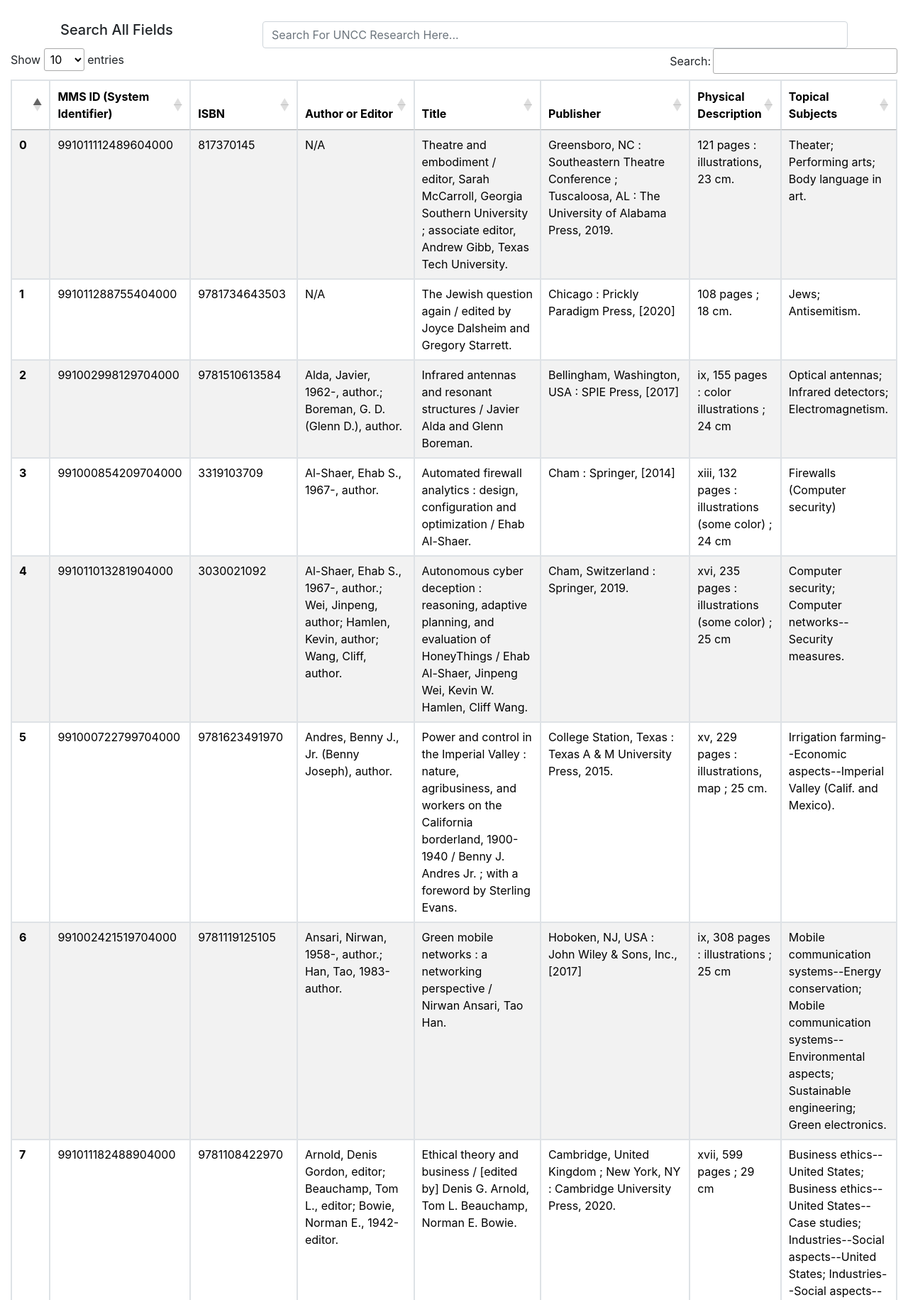
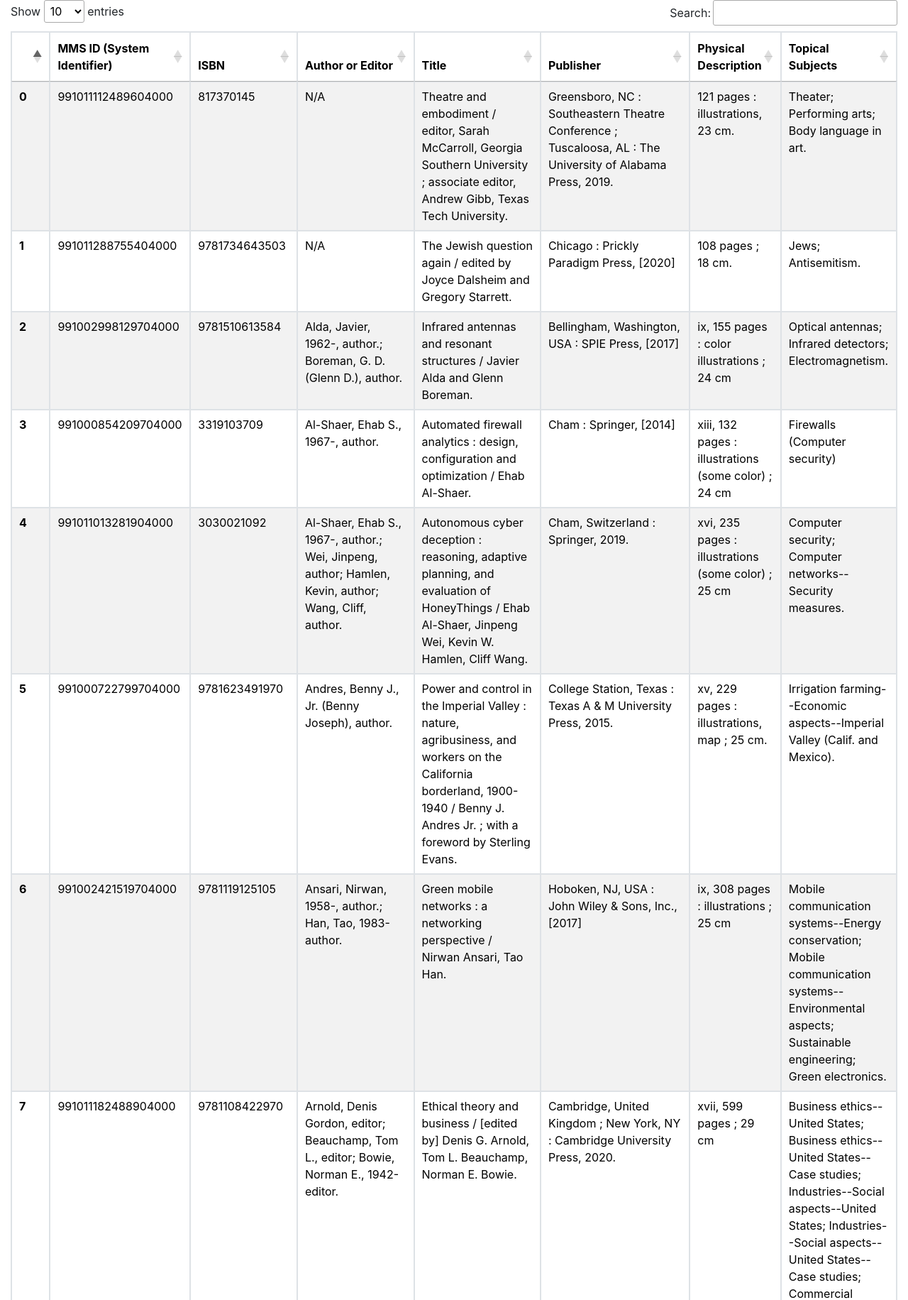
Before and after one commit to aeltoham/4155-Group5, a Flask app: page /table in a window 1280 px wide. Shown: the part 101-1932 px from the top of the page at 71% size. Run offline with Flask 3, Linux system fonts and the light colour scheme; some libraries are stand-ins or nearby versions.

Commit message:
Delete repetitive search bar

```diff
--- a/templates/table.html
+++ b/templates/table.html
@@ -11,10 +11,10 @@
 		}
 	}
 	$(document).ready(function () {
-		$('#dataTable').DataTable( {
+		$('#dataTable').DataTable({
 
 
-		} );
+		});
 
 		$('#dataTable tbody').on('click', 'tr', function () {
 			$(this).toggleClass('selected');
@@ -25,21 +25,7 @@
 
 </script>
 
-<div class="search-bar-position">
-	<div class="container search-table">
-		<div class="search-box">
-			<div class="row">
-				<div class="col-md-3">
-					<h5>Search All Fields</h5>
-				</div>
-				<div class="col-md-9">
-					<input type="text" id="myInput" onkeyup="myFunction()" class="form-control"
-						placeholder="Search For UNCC Research Here...">
 
-				</div>
-			</div>
-		</div>
-	</div>
 <div align="center">
 	<!--Displaying the converted table-->
 	{% for table in tables %}
```
Lines whose indentation alone changed are shown as unchanged.
